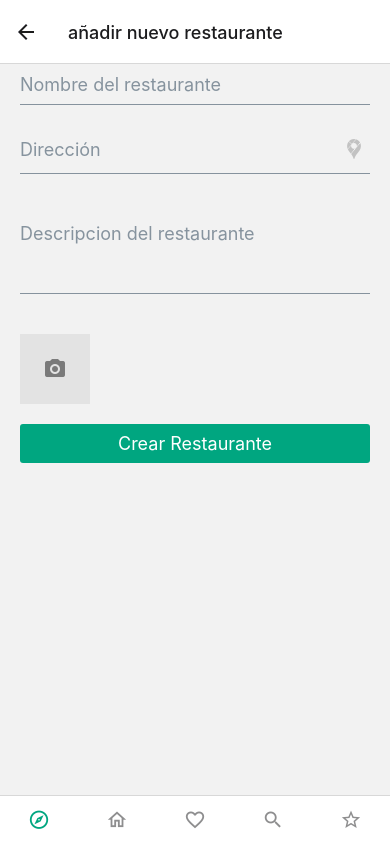
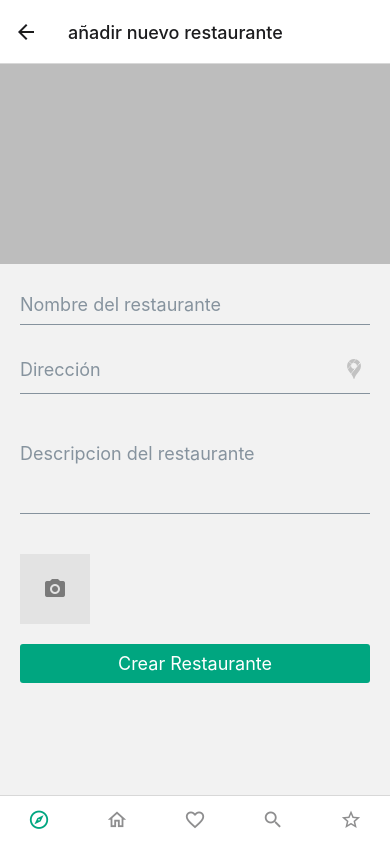
Before and after one commit to carlosmartin667/expo-crud, a React Native app: screen /add-restaurant in a window 390 px wide. Built offline with nearby package versions, Linux system fonts and the light colour scheme; no server answers.

Commit message:
mostrando img principal  en  el formulario

```diff
--- a/app/components/Restaurants/AddRestaurantForm.js
+++ b/app/components/Restaurants/AddRestaurantForm.js
@@ -9,6 +9,10 @@ import {
 } from "react-native";
 import { Icon, Avatar, Image, Input, Button } from "react-native-elements";
 import { map, size, filter } from "lodash";
+import * as Permissions from "expo-permissions";
+import * as ImagePicker from "expo-image-picker";
+
+const widthScreen = Dimensions.get("window").width;
 
 const AddRestaurantForm = (props) => {
   const { toastRef, setIsLoading, navigation } = props;
@@ -58,6 +62,7 @@ const AddRestaurantForm = (props) => {
 
   return (
     <ScrollView style={styles.scrollView}>
+      <ImageRestaurant imagenRestaurant={imagesSelected[0]} />
       <FormAdd
         setRestaurantName={setRestaurantName}
         setRestaurantAddress={setRestaurantAddress}
@@ -76,6 +81,23 @@ const AddRestaurantForm = (props) => {
         buttonStyle={styles.btnAddRestaurant}
       />
     </ScrollView>
+  );
+};
+
+const ImageRestaurant = (props) => {
+  const { imagenRestaurant } = props;
+
+  return (
+    <View style={styles.viewPhoto}>
+      <Image
+        source={
+          imagenRestaurant
+            ? { uri: imagenRestaurant }
+            : require("../../../assets/img/10.1 no-image.png")
+        }
+        style={{ width: widthScreen, height: 200 }}
+      />
+    </View>
   );
 };
 const FormAdd = (props) => {
@@ -124,7 +146,7 @@ function UploadImage(props) {
     );
 
     if (resultPermissions === "denied") {
-      toastRef.current.show(
+      console.log(
         "Es necesario aceptar los permisos de la galeria, si los has rechazado tienes que ir ha ajustes y activarlos manualmente.",
         3000
       );
@@ -135,7 +157,7 @@ function UploadImage(props) {
       });
 
       if (result.cancelled) {
-        toastRef.current.show(
+        console.log(
           "Has cerrado la galeria sin seleccionar ninguna imagen",
           2000
         );
@@ -146,6 +168,7 @@ function UploadImage(props) {
   };
 
   const removeImage = (image) => {
+    console.log(image);
     Alert.alert(
       "Eliminar Imagen",
       "¿Estas seguro de que quieres eliminar la imagen?",
```
Also changed, not shown: assets/img/10.1 no-image.png (added).
